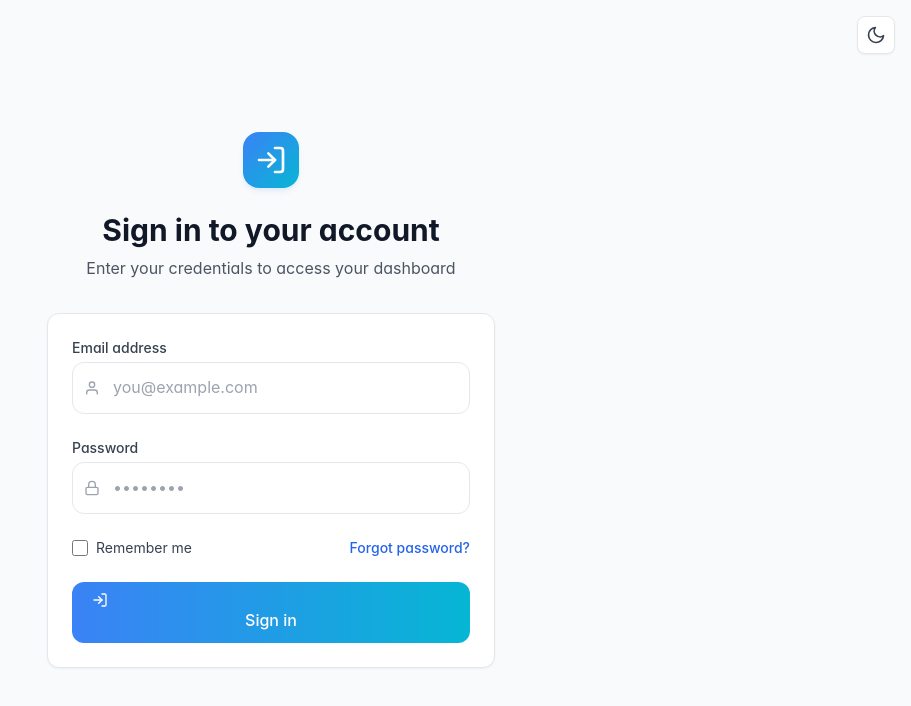
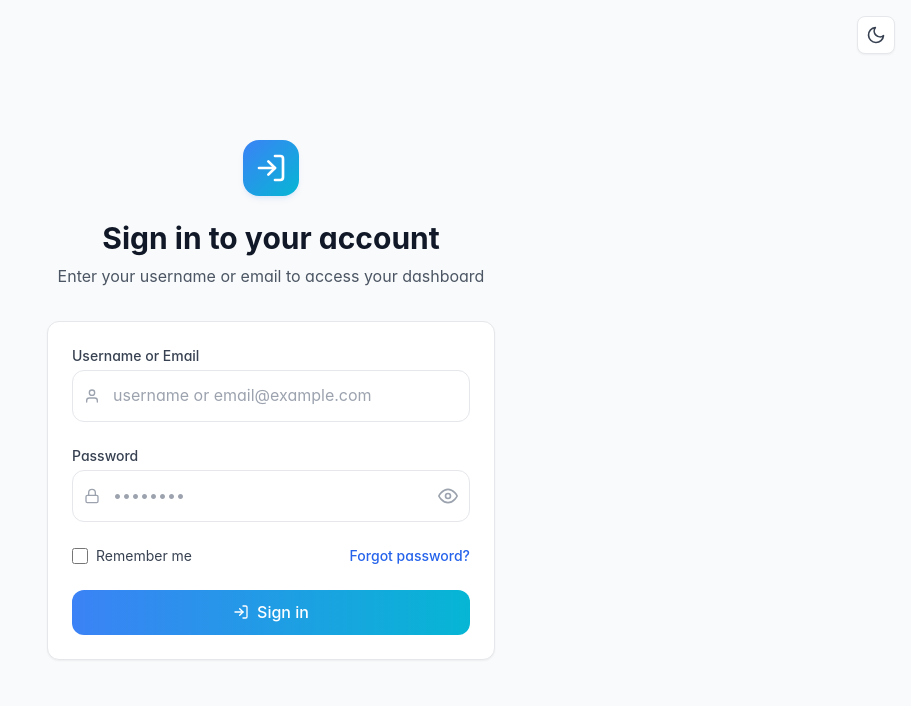
Before and after one commit to berkahridho/watermeterapps, a Next.js app: page / in a window 1280 px wide. Shown: the top 706 px of the page, without its empty margins (369-1280 px from the left). Built offline with nearby package versions, Linux system fonts and the light colour scheme.

Commit message:
feat: Add username login support and password preview toggle

```diff
--- a/app/page.tsx
+++ b/app/page.tsx
@@ -2,32 +2,63 @@
 
 import { useState } from 'react';
 import { useRouter } from 'next/navigation';
-import { FiUser, FiLock, FiLogIn, FiAlertCircle } from 'react-icons/fi';
-import Link from 'next/link';
+import { FiUser, FiLock, FiLogIn, FiAlertCircle, FiEye, FiEyeOff } from 'react-icons/fi';
 import ThemeToggle from '@/components/ThemeToggle';
 
 export default function Home() {
-  const [email, setEmail] = useState('');
+  const [credential, setCredential] = useState('');
   const [password, setPassword] = useState('');
+  const [showPassword, setShowPassword] = useState(false);
   const [error, setError] = useState('');
+  const [isLoading, setIsLoading] = useState(false);
   const router = useRouter();
 
   const handleSubmit = async (e: React.FormEvent) => {
     e.preventDefault();
     setError('');
+    setIsLoading(true);
 
     try {
       // Import supabase here to avoid SSR issues
       const { supabase } = await import('@/lib/supabase');
 
-      // Try real Supabase authentication first
+      // Determine if credential is email or username
+      const isEmail = credential.includes('@');
+      let loginEmail = credential;
+
+      // If username provided, try to find the user's email
+      if (!isEmail) {
+        const { data: userProfile, error: profileError } = await supabase
+          .from('user_profiles')
+          .select('email')
+          .ilike('full_name', `%${credential}%`)
+          .limit(1)
+          .single();
+
+        if (profileError || !userProfile) {
+          // Try to find by email pattern (username might be part of email)
+          const { data: authUsers } = await supabase.auth.admin.listUsers();
+          const foundUser = authUsers?.users?.find(u =>
+            u.email?.toLowerCase().includes(credential.toLowerCase())
+          );
+
+          if (foundUser?.email) {
+            loginEmail = foundUser.email;
+          } else {
+            throw new Error('Username or email not found');
+          }
+        } else {
+          loginEmail = userProfile.email;
+        }
+      }
+
+      // Try real Supabase authentication
       const { data, error } = await supabase.auth.signInWithPassword({
-        email,
+        email: loginEmail,
         password,
       });
 
       if (error) {
-        // Production: Only use real Supabase authentication
         console.error('❌ Login failed:', error.message);
         throw error;
       }
@@ -68,7 +99,9 @@ export default function Home() {
       }
     } catch (error: any) {
       console.error('❌ Login error:', error);
-      setError(error.message || 'Invalid email or password');
+      setError(error.message || 'Invalid username/email or password');
+    } finally {
+      setIsLoading(false);
     }
   };
 
@@ -91,7 +124,7 @@ export default function Home() {
             Sign in to your account
           </h2>
           <p className="mt-2 text-gray-600 dark:text-gray-400">
-            Enter your credentials to access your dashboard
+            Enter your username or email to access your dashboard
           </p>
         </div>
 
@@ -105,21 +138,22 @@ export default function Home() {
 
           <form className="space-y-6" onSubmit={handleSubmit}>
             <div>
-              <label htmlFor="email" className="block text-sm font-medium text-gray-700 dark:text-gray-300 mb-1">
-                Email address
+              <label htmlFor="credential" className="block text-sm font-medium text-gray-700 dark:text-gray-300 mb-1">
+                Username or Email
               </label>
               <div className="relative">
                 <div className="absolute inset-y-0 left-0 pl-3 flex items-center pointer-events-none">
                   <FiUser className="text-gray-400 dark:text-gray-500" />
                 </div>
                 <input
-                  id="email"
-                  type="email"
-                  value={email}
-                  onChange={(e) => setEmail(e.target.value)}
+                  id="credential"
+                  type="text"
+                  value={credential}
+                  onChange={(e) => setCredential(e.target.value)}
                   className="w-full px-4 py-3 border border-gray-200 dark:border-gray-700 rounded-xl focus:outline-none focus:ring-2 focus:ring-blue-500 focus:border-transparent transition-all bg-white dark:bg-gray-700 dark:text-white pl-10"
-                  placeholder="you@example.com"
+                  placeholder="username or email@example.com"
                   required
+                  disabled={isLoading}
                 />
               </div>
             </div>
@@ -134,13 +168,26 @@ export default function Home() {
                 </div>
                 <input
                   id="password"
-                  type="password"
+                  type={showPassword ? 'text' : 'password'}
                   value={password}
                   onChange={(e) => setPassword(e.target.value)}
-                  className="w-full px-4 py-3 border border-gray-200 dark:border-gray-700 rounded-xl focus:outline-none focus:ring-2 focus:ring-blue-500 focus:border-transparent transition-all bg-white dark:bg-gray-700 dark:text-white pl-10"
+                  className="w-full px-4 py-3 border border-gray-200 dark:border-gray-700 rounded-xl focus:outline-none focus:ring-2 focus:ring-blue-500 focus:border-transparent transition-all bg-white dark:bg-gray-700 dark:text-white pl-10 pr-10"
                   placeholder="••••••••"
                   required
+                  disabled={isLoading}
                 />
+                <button
+                  type="button"
+                  onClick={() => setShowPassword(!showPassword)}
+                  className="absolute inset-y-0 right-0 pr-3 flex items-center text-gray-400 dark:text-gray-500 hover:text-gray-600 dark:hover:text-gray-400 transition-colors"
+                  disabled={isLoading}
+                >
+                  {showPassword ? (
+                    <FiEyeOff className="h-5 w-5" />
+                  ) : (
+                    <FiEye className="h-5 w-5" />
+                  )}
+                </button>
               </div>
             </div>
 
@@ -151,6 +198,7 @@ export default function Home() {
                   name="remember-me"
                   type="checkbox"
                   className="h-4 w-4 text-blue-600 focus:ring-blue-500 border-gray-300 dark:border-gray-600 rounded"
+                  disabled={isLoading}
                 />
                 <label htmlFor="remember-me" className="ml-2 block text-sm text-gray-700 dark:text-gray-300">
                   Remember me
@@ -167,23 +215,15 @@ export default function Home() {
             <div>
               <button
                 type="submit"
-                className="bg-gradient-to-r from-blue-500 to-cyan-500 text-white px-5 py-2.5 rounded-xl font-medium hover:from-blue-600 hover:to-cyan-600 transition-all duration-300 w-full relative overflow-hidden"
+                disabled={isLoading}
+                className="bg-gradient-to-r from-blue-500 to-cyan-500 text-white px-5 py-2.5 rounded-xl font-medium hover:from-blue-600 hover:to-cyan-600 transition-all duration-300 w-full relative overflow-hidden disabled:opacity-50 disabled:cursor-not-allowed flex items-center justify-center"
               >
                 <FiLogIn className="mr-2" />
-                Sign in
+                {isLoading ? 'Signing in...' : 'Sign in'}
               </button>
             </div>
           </form>
         </div>
-
-        {/* <div className="bg-white dark:bg-gray-800 rounded-xl p-4 border border-gray-200 dark:border-gray-700">
-          <p className="text-xs text-gray-600 dark:text-gray-400 mb-2 text-center">Authentication Info:</p>
-          <div className="text-xs mb-3 text-center">
-            <p className="text-gray-700 dark:text-gray-300 font-medium">✅ Admin users: Use Supabase Auth credentials</p>
-            <p className="text-gray-700 dark:text-gray-300 font-medium">✅ RT PIC users: Created through Admin → Users</p>
-            <p className="text-green-600 dark:text-green-400 mt-2 font-medium">🔒 Secure authentication enabled</p>
-          </div>
-        </div> */}
       </div>
     </div>
   );
```
